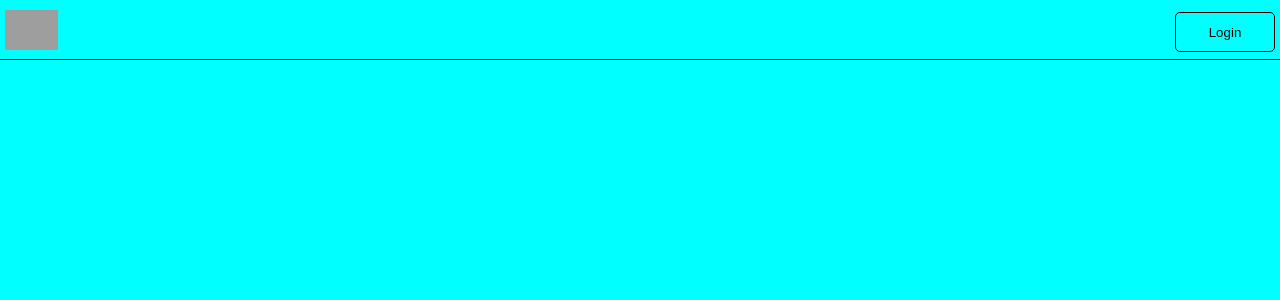
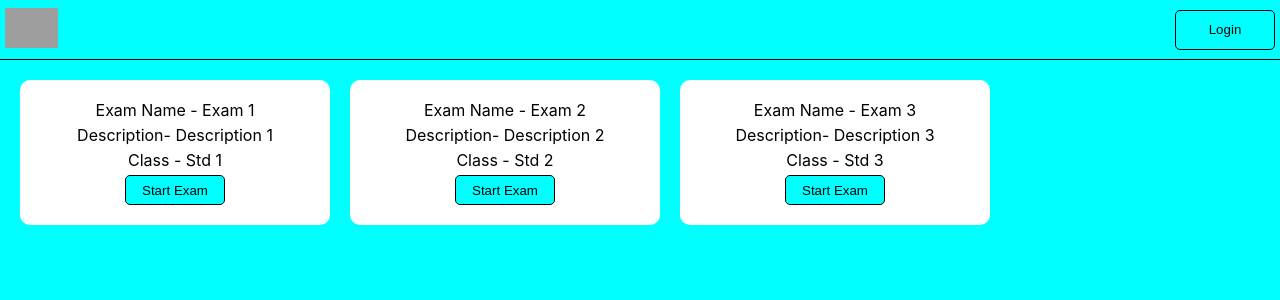
Before and after one commit to gudpa/online-exam-portal, a React (Create React App) app: page /exams in a window 1280 px wide. Before the commit this address had no page. Shown: the top 300 px of the page. Built offline with nearby package versions, Linux system fonts and the light colour scheme; grey boxes are pictures that could not be loaded.

Commit message:
All Exams and individual exam page added

```diff
--- a/src/App.jsx
+++ b/src/App.jsx
@@ -1,5 +1,7 @@
 import "./App.css";
 import Header from "./components/Header";
+import AllExams from "./pages/AllExams";
+import Exam from "./pages/Exam";
 import Login from "./pages/Login";
 import { BrowserRouter, Routes, Route } from "react-router-dom";
 
@@ -11,6 +13,8 @@ function App() {
         <Routes>
           <Route path="/" element={<Login />} />
           <Route path="/login" element={<Login />} />
+          <Route path="/exams/:id" element={<Exam />} />
+          <Route path="/exams" element={<AllExams />} />
         </Routes>
       </BrowserRouter>
     </>
--- a/src/components/Forms.jsx
+++ b/src/components/Forms.jsx
@@ -1,4 +1,4 @@
-import "./Forms.css";
+import "./styles/Forms.css";
 
 export const Button = (props) => {
   let classes = "btn ";
--- a/src/components/Header.jsx
+++ b/src/components/Header.jsx
@@ -1,14 +1,20 @@
+import { useNavigate } from "react-router-dom";
 import { Button } from "./Forms";
-import "./Header.css";
+import "./styles/Header.css";
 
 export default function Header() {
+  const navigate = useNavigate();
   return (
     <div className="header-container">
       <div className="logo">
         <img src="https://cdn.logo.com/hotlink-ok/logo-social.png" alt="logo" />
       </div>
       <div className="btn-container">
-        <Button className="login-btn" label="Login" />
+        <Button
+          className="login-btn"
+          label="Login"
+          onClick={() => navigate("login")}
+        />
       </div>
     </div>
   );
--- a/src/components/Header.css
+++ b/src/components/styles/Header.css
@@ -4,7 +4,6 @@
     padding: 5px;
     height: 60px;
     border-bottom: 1px solid black;
-    padding-top: 10px;
     align-items: center;
 }
 
--- /dev/null
+++ b/src/pages/AllExams.jsx
@@ -0,0 +1,93 @@
+import { useNavigate } from "react-router-dom";
+import { Button } from "../components/Forms";
+import "./styles/AllExams.css";
+
+export default function AllExams() {
+  const navigate = useNavigate();
+  const exams = [
+    {
+      id: "1",
+      name: "Exam 1",
+      desc: "Description 1",
+      std: "Std 1",
+      startTime: "start time 1",
+      endTime: "end time 1",
+      qa: [
+        {
+          question: "Question 1",
+          options: ["option 1", "option 2", "option 3", "option 4"],
+        },
+        {
+          question: "Question 2",
+          options: ["option 1", "option 2", "option 3", "option 4"],
+        },
+        {
+          question: "Question 3",
+          options: ["option 1", "option 2", "option 3", "option 4"],
+        },
+      ],
+    },
+    {
+      id: "2",
+      name: "Exam 2",
+      desc: "Description 2",
+      std: "Std 2",
+      startTime: "start time 2",
+      endTime: "end time 2",
+      qa: [
+        {
+          question: "Question 1",
+          options: ["option 1", "option 2", "option 3", "option 4"],
+        },
+        {
+          question: "Question 2",
+          options: ["option 1", "option 2", "option 3", "option 4"],
+        },
+        {
+          question: "Question 3",
+          options: ["option 1", "option 2", "option 3", "option 4"],
+        },
+      ],
+    },
+    {
+      id: "3",
+      name: "Exam 3",
+      desc: "Description 3",
+      std: "Std 3",
+      startTime: "start time 3",
+      endTime: "end time 3",
+      qa: [
+        {
+          question: "Question 1",
+          options: ["option 1", "option 2", "option 3", "option 4"],
+        },
+        {
+          question: "Question 2",
+          options: ["option 1", "option 2", "option 3", "option 4"],
+        },
+        {
+          question: "Question 3",
+          options: ["option 1", "option 2", "option 3", "option 4"],
+        },
+      ],
+    },
+  ];
+  return (
+    <div className="all-exams">
+      {exams.map((exam) => {
+        return (
+          <div className="exam">
+            <div>Exam Name - {exam.name}</div>
+            <div>Description- {exam.desc}</div>
+            <div>Class - {exam.std}</div>
+            <Button
+              label="Start Exam"
+              className="start-exam-btn"
+              onClick={() => navigate(exam.id)}
+            />
+          </div>
+        );
+      })}
+    </div>
+  );
+}
--- /dev/null
+++ b/src/pages/Exam.jsx
@@ -0,0 +1,58 @@
+import { useParams } from "react-router-dom";
+import "./styles/Exam.css";
+import { Button } from "../components/Forms";
+
+export default function Exam() {
+  const { id } = useParams();
+  const exam = {
+    id: "1",
+    name: "Exam 1",
+    desc: "Description 1",
+    std: "Std 1",
+    startTime: "start time 1",
+    endTime: "end time 1",
+    qa: [
+      {
+        question: "Question 1",
+        options: ["option 1", "option 2", "option 3", "option 4"],
+      },
+      {
+        question: "Question 2",
+        options: ["option 1", "option 2", "option 3", "option 4"],
+      },
+      {
+        question: "Question 3",
+        options: ["option 1", "option 2", "option 3", "option 4"],
+      },
+    ],
+  };
+
+  return (
+    <div className="exam-container">
+      <div className="exam-header">
+        <div>{exam.name}</div>
+        <div>{exam.std}</div>
+      </div>
+      <div className="allQa">
+        {exam.qa.map((oneQa) => {
+          return (
+            <div className="qa">
+              <div className="question">{oneQa.question}</div>
+              <div className="options">
+                {oneQa.options.map((option) => {
+                  return (
+                    <div className="option">
+                      <input type="radio" />
+                      <span className="option">{option}</span>
+                    </div>
+                  );
+                })}
+              </div>
+            </div>
+          );
+        })}
+        <Button label="Submit" />
+      </div>
+    </div>
+  );
+}
--- a/src/pages/Login.jsx
+++ b/src/pages/Login.jsx
@@ -1,6 +1,6 @@
 import { useState } from "react";
 import { Button, Input } from "../components/Forms";
-import "./Login.css";
+import "./styles/Login.css";
 
 export default function Login() {
   const [input, setInput] = useState({
--- /dev/null
+++ b/src/pages/styles/AllExams.css
@@ -0,0 +1,20 @@
+.all-exams {
+  display: flex;
+  gap: 20px;
+  padding: 20px;
+}
+
+.all-exams .exam {
+  width: 25%;
+  display: flex;
+  gap: 5px;
+  flex-direction: column;
+  align-items: center;
+  background-color: white;
+  border-radius: 10px;
+  padding: 20px;
+}
+
+.start-exam-btn {
+    height: 30px;
+}
--- /dev/null
+++ b/src/pages/styles/Exam.css
@@ -0,0 +1,30 @@
+.exam-container {
+  padding: 10px;
+}
+
+.exam-header {
+  display: flex;
+  justify-content: space-between;
+  margin-bottom: 10px;
+}
+
+.qa {
+  border-bottom: 1px solid black;
+  padding: 10px;
+  background-color: white;
+  margin-bottom: 10px;
+  border-radius: 20px;
+  border: none;
+}
+
+.qa .question {
+  margin-bottom: 5px;
+}
+
+.options .option {
+  margin-bottom: 5px;
+}
+
+.options .option input {
+    margin-right: 10px;
+}
```
Also changed, not shown: src/components/styles/Forms.css (renamed from src/components/Forms.css), src/pages/styles/Login.css (renamed from src/pages/Login.css).
